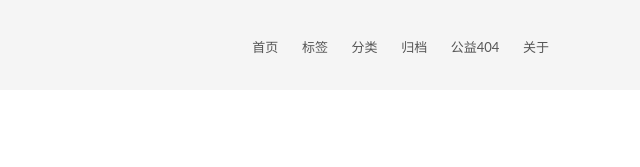
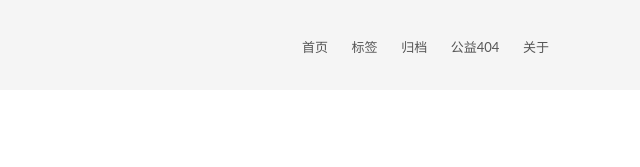
Before and after one commit to Kvsor/kvsor.github.io, a plain HTML site: page 2019/06/13/hello-world/index.html in a window 1280 px wide. Shown: the top 167 px of the page, 271-911 px from the left. Drawn offline with Linux system fonts and the light colour scheme.

Commit message:
Site updated: 2019-07-02 22:43:10

```diff
--- a/2019/06/13/hello-world/index.html
+++ b/2019/06/13/hello-world/index.html
@@ -203,14 +203,6 @@
           <a href="/tags/" rel="section">
 
             标签
-          </a>
-        </li>
-
-
-        <li class="menu-item menu-item-categories">
-          <a href="/categories/" rel="section">
-
-            分类
           </a>
         </li>
 
```
Also changed, not shown: 404.html (+0 -8 lines), about/index.html (+0 -8 lines), archives/2019/06/index.html (+0 -8 lines), archives/2019/index.html (+0 -8 lines), archives/index.html (+0 -8 lines), categories/index.html (+0 -8 lines), index.html (+0 -8 lines).
